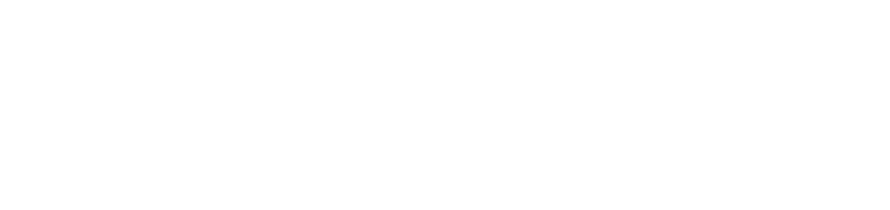
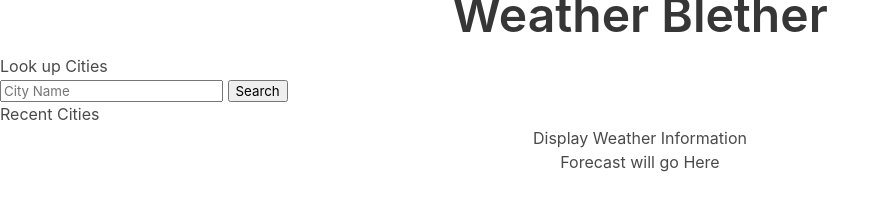
Before and after one commit to cpalileo/weather-blether, a plain HTML site: page index.html in a window 1280 px wide. Shown: the whole page, without its empty margins (0-890 px from the left). Drawn offline with nearby package versions, Linux system fonts and the light colour scheme; no server answers.

Commit message:
Skeleton html

```diff
--- a/assets/js/script.js
+++ b/assets/js/script.js
@@ -0,0 +1,35 @@
+var requestURL =
+  "https://api.openweathermap.org/data/2.5/weather?q=${currentLocation}&units=imperial&appid=2b4cb763f48aaf8a00513c737695d02b";
+
+fetch(requestURL)
+  .then(function (response) {
+    return response.json();
+  })
+  .then(function (data) {
+    console.log(data);
+  });
+
+// $(function () {
+//   $(".weather-temperature").openWeather({
+//     lang: "ru",
+//     city: "Los Angeles",
+//     placeTarget: ".weather-place",
+//     units: "f",
+//     windSpeedUnit: "Mps",
+//     descriptionTarget: ".weather-description",
+//     minTemperatureTarget: ".weather-min-temperature",
+//     maxTemperatureTarget: ".weather-max-temperature",
+//     windSpeedTarget: ".weather-wind-speed",
+//     humidityTarget: ".weather-humidity",
+//     sunriseTarget: ".weather-sunrise",
+//     sunsetTarget: ".weather-sunset",
+//     iconTarget: ".weather-icon",
+//     customIcons: "/img/icons/weather/",
+//     success: function () {
+//       $(".weather-temperature").show();
+//     },
+//     error: function (message) {
+//       console.log(message);
+//     },
+//   });
+// });
--- a/index.html
+++ b/index.html
@@ -4,10 +4,41 @@
     <meta charset="UTF-8">
     <meta http-equiv="X-UA-Compatible" content="IE=edge">
     <meta name="viewport" content="width=device-width, initial-scale=1.0">
-
+    <link rel="stylesheet" href="https://cdn.jsdelivr.net/npm/bulma@0.9.3/css/bulma.min.css">
+    <link rel="stylesheet" href="./assets/css/style.css">
     <title>Weather Blether</title>
 </head>
 <body>
+    <header class="columns is-centered">
+        <h1 class="title is-1">Weather Blether</h1>
+    </header>
+    <main>
+        <aside>
+            <form>
+                <div>
+                    <p>Look up Cities</p>
+                    <input placeholder="City Name"></input>
+                    <button type="submit">Search</button>
+                </div>
+            </form>
+            <p>Recent Cities</p>
+            <ul>
+            </ul>
+        </aside>
+        <div class="container">
+            <div class="hero">
+                <div class="container">
+                    <h2>Display Weather Information</h2>
+                </div>
+                <div class="container">
+                    <h2>Forecast will go Here</h2> <!--Forcast Section-->
+                </div>
+            </div>
+        </div>
+    </main>
 
+
+    <script src="./assets/js/script.js"></script>
+    <script src="https://cdnjs.cloudflare.com/ajax/libs/moment.js/2.24.0/moment.min.js"></script>
 </body>
 </html>
```
